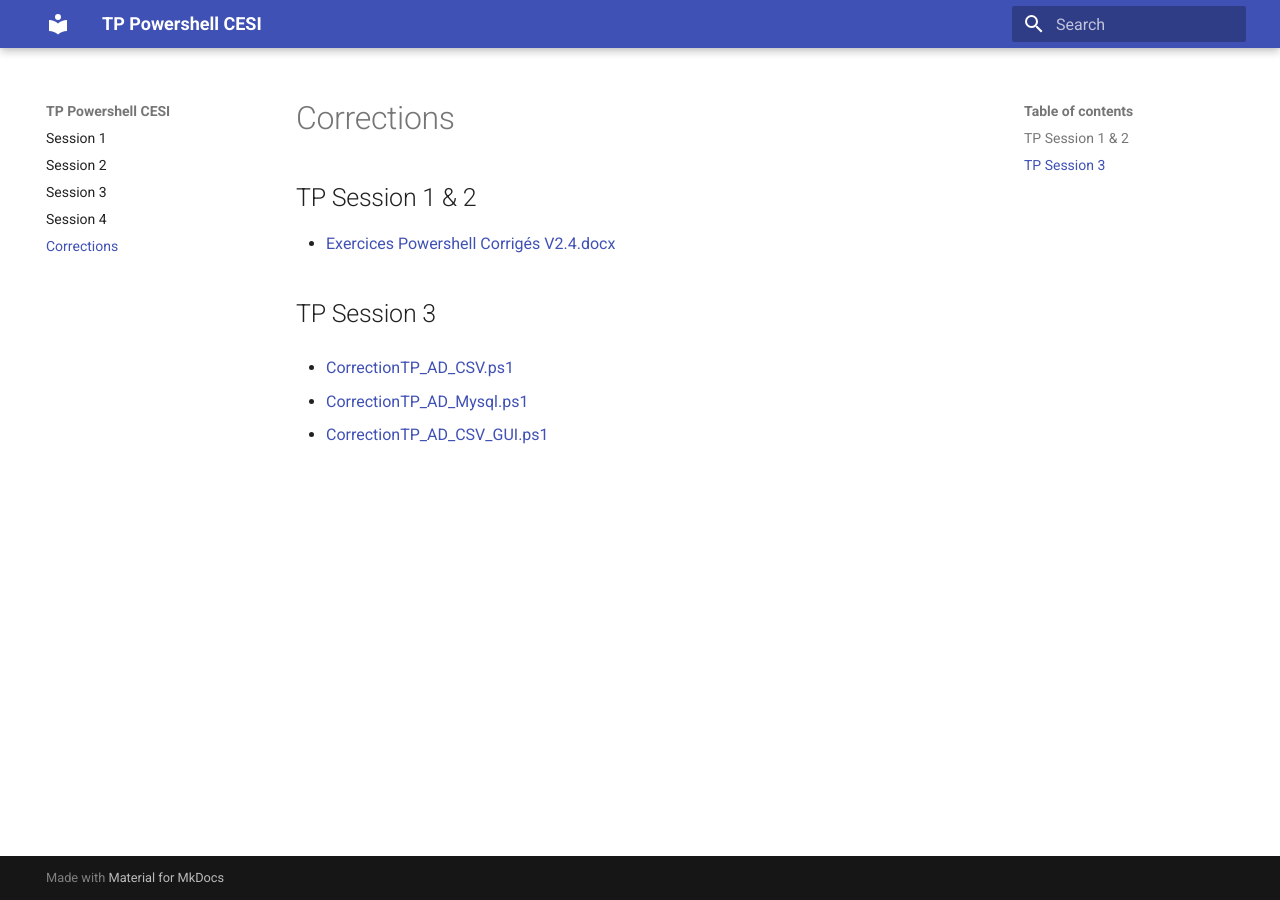
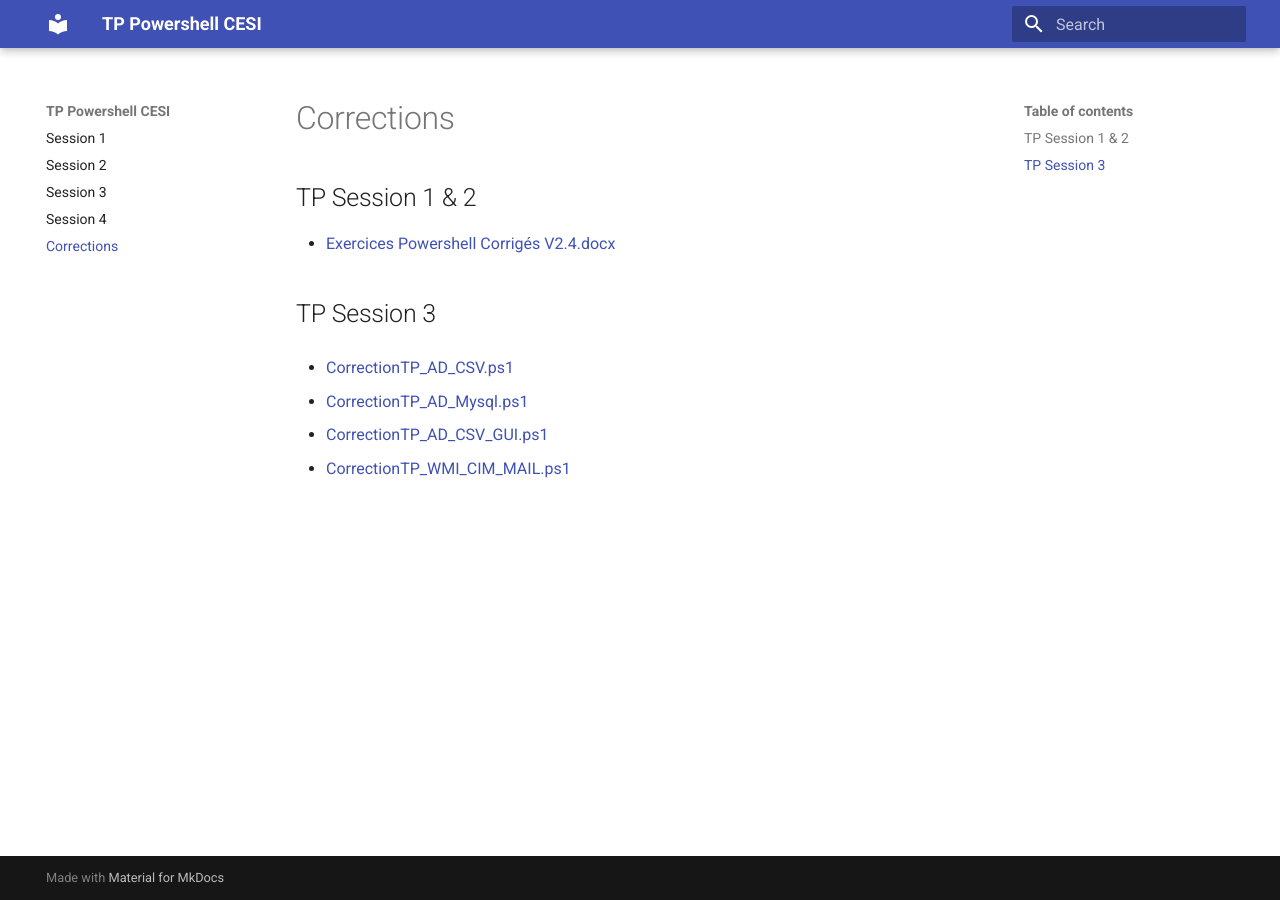
Before and after one commit to BDEN-sys/tpps, an MkDocs documentation site: the page built from docs/Z-Corrections.md, in a window 1280 px wide. Built offline with MkDocs 1.6.1 and Material for MkDocs 9.7.7, drawn with Linux system fonts in a browser that asks for light colours.

Commit message:
Ajout correction WMI/CIM/MAIL

```diff
--- a/docs/Z-Corrections.md
+++ b/docs/Z-Corrections.md
@@ -11,3 +11,5 @@
 * [CorrectionTP_AD_Mysql.ps1](./serve/CorrectionTP_AD_Mysql.ps1)
 
 * [CorrectionTP_AD_CSV_GUI.ps1](./serve/CorrectionTP_AD_CSV_GUI.ps1)
+
+* [CorrectionTP_WMI_CIM_MAIL.ps1](./serve/CorrectionTP_WMI_CIM_MAIL.ps1)
```
Also changed, not shown: 1 other file.
